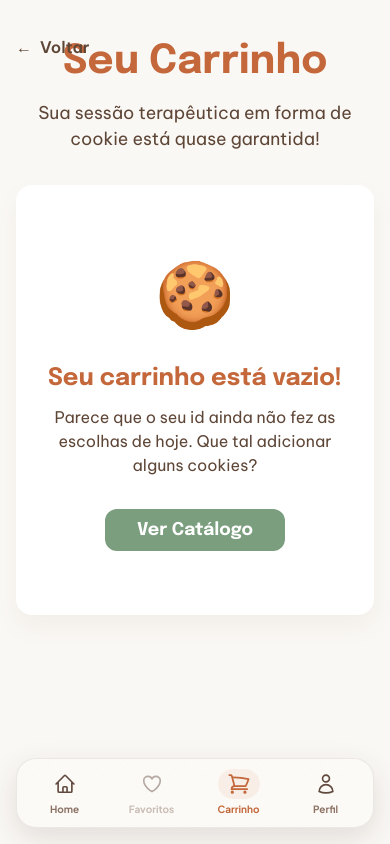
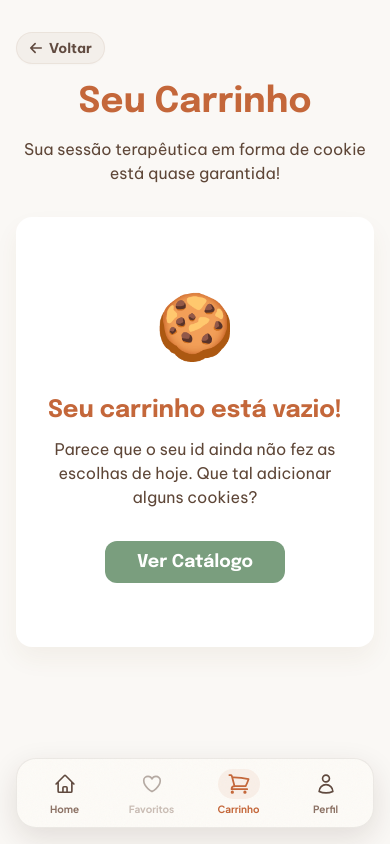
Before and after one commit to Athos-Danilo/sweetag-cookies, an Angular app in the folder frontend/: page /cart in a window 390 px wide. Built offline with nearby package versions, Linux system fonts and the light colour scheme.

Commit message:
style(cart): refatora layout da tela de carrinho, corrigindo responsividade, estouro de inputs e botao voltar

```diff
--- a/frontend/src/app/cart/cart.component.html
+++ b/frontend/src/app/cart/cart.component.html
@@ -1,7 +1,10 @@
 <div class="cart-container">
   <header class="cart-header">
     <button class="back-button" (click)="goBack()">
-      <span class="icon">←</span> Voltar
+      <svg class="icon" xmlns="http://www.w3.org/2000/svg" fill="none" viewBox="0 0 24 24" stroke-width="2.8" stroke="currentColor">
+        <path stroke-linecap="round" stroke-linejoin="round" d="M10.5 19.5 3 12m0 0 7.5-7.5M3 12h18" />
+      </svg>
+      Voltar
     </button>
     <h1>Seu Carrinho</h1>
     <p class="subtitle">Sua sessão terapêutica em forma de cookie está quase garantida!</p>
--- a/frontend/src/app/cart/cart.component.scss
+++ b/frontend/src/app/cart/cart.component.scss
@@ -1,5 +1,5 @@
 .cart-container {
-  max-width: 1000px;
+  max-width: 1100px;
   margin: 0 auto;
   padding: 2rem 1rem;
   font-family: var(--font-body);
@@ -7,43 +7,68 @@
 
 .cart-header {
   margin-bottom: 2rem;
-  text-align: center;
-  position: relative;
+  display: flex;
+  flex-direction: column;
+  align-items: center;
+  gap: 0.5rem;
+  width: 100%;
 
   @media (min-width: 768px) {
     display: none !important;
   }
 
   .back-button {
-    position: absolute;
-    left: 0;
-    top: 5px;
-    background: none;
-    border: none;
-    color: var(--color-on-surface-variant);
-    font-weight: 600;
+    align-self: flex-start;
+    display: inline-flex;
+    align-items: center;
+    gap: 6px;
+    background: rgba(122, 78, 39, 0.05);
+    border: 1px solid rgba(122, 78, 39, 0.08);
+    border-radius: 20px;
+    padding: 6px 12px;
+    color: #604A3F;
+    font-weight: 700;
     font-family: var(--font-body);
-    font-size: 1rem;
+    font-size: 0.85rem;
     cursor: pointer;
-    display: flex;
-    align-items: center;
-    gap: 0.5rem;
-    transition: color 0.2s;
+    transition: all 0.25s cubic-bezier(0.16, 1, 0.3, 1);
+    box-shadow: 0 1px 2px rgba(46, 28, 18, 0.02);
+
+    .icon {
+      width: 14px;
+      height: 14px;
+      display: inline-block;
+      transition: transform 0.25s cubic-bezier(0.16, 1, 0.3, 1);
+    }
 
     &:hover {
+      background: rgba(196, 103, 58, 0.08);
+      border-color: rgba(196, 103, 58, 0.18);
       color: var(--color-primary);
+      box-shadow: 0 2px 6px rgba(196, 103, 58, 0.1);
+
+      .icon {
+        transform: translateX(-3px);
+      }
+    }
+
+    &:active {
+      transform: scale(0.96);
     }
   }
 
   h1 {
-    font-size: 2.5rem;
+    font-size: 2.2rem;
     color: var(--color-primary);
-    margin-bottom: 0.5rem;
+    margin: 0.25rem 0 0;
+    text-align: center;
   }
 
   .subtitle {
     color: var(--color-on-surface-variant);
-    font-size: 1.1rem;
+    font-size: 1rem;
+    margin: 0;
+    text-align: center;
   }
 }
 
@@ -53,7 +78,7 @@
   gap: 2rem;
   align-items: start;
 
-  @media (max-width: 768px) {
+  @media (max-width: 992px) {
     grid-template-columns: 1fr;
   }
 }
@@ -178,12 +203,53 @@
       }
     }
   }
+
+  @media (max-width: 580px) {
+    display: grid;
+    grid-template-columns: 80px 1fr;
+    grid-template-rows: auto auto;
+    gap: 1rem;
+    align-items: start;
+
+    .item-image-wrapper {
+      grid-column: 1;
+      grid-row: 1;
+    }
+
+    .item-details {
+      grid-column: 2;
+      grid-row: 1;
+    }
+
+    .item-actions {
+      grid-column: 1 / span 2;
+      grid-row: 2;
+      flex-direction: row;
+      justify-content: space-between;
+      align-items: center;
+      width: 100%;
+      border-top: 1.5px dashed var(--color-surface-dim);
+      padding-top: 0.75rem;
+      margin-top: 0.25rem;
+
+      .remove-btn {
+        margin-top: 0;
+      }
+    }
+  }
 }
 
 .checkout-section {
   display: flex;
   flex-direction: column;
   gap: 1.5rem;
+
+  @media (max-width: 992px) and (min-width: 769px) {
+    display: grid;
+    grid-template-columns: 1fr 1.3fr;
+    gap: 1.5rem;
+    align-items: start;
+  }
 }
 
 .summary-card, .delivery-card {
@@ -230,6 +296,10 @@
     display: grid;
     grid-template-columns: 1fr 1fr;
     gap: 1rem;
+
+    @media (max-width: 480px) {
+      grid-template-columns: 1fr;
+    }
   }
 
   .form-group {
@@ -244,6 +314,8 @@
     }
 
     input {
+      width: 100%;
+      box-sizing: border-box;
       padding: 0.75rem;
       border: 2px solid var(--color-surface-dim);
       border-radius: var(--rounded-sm);
```
